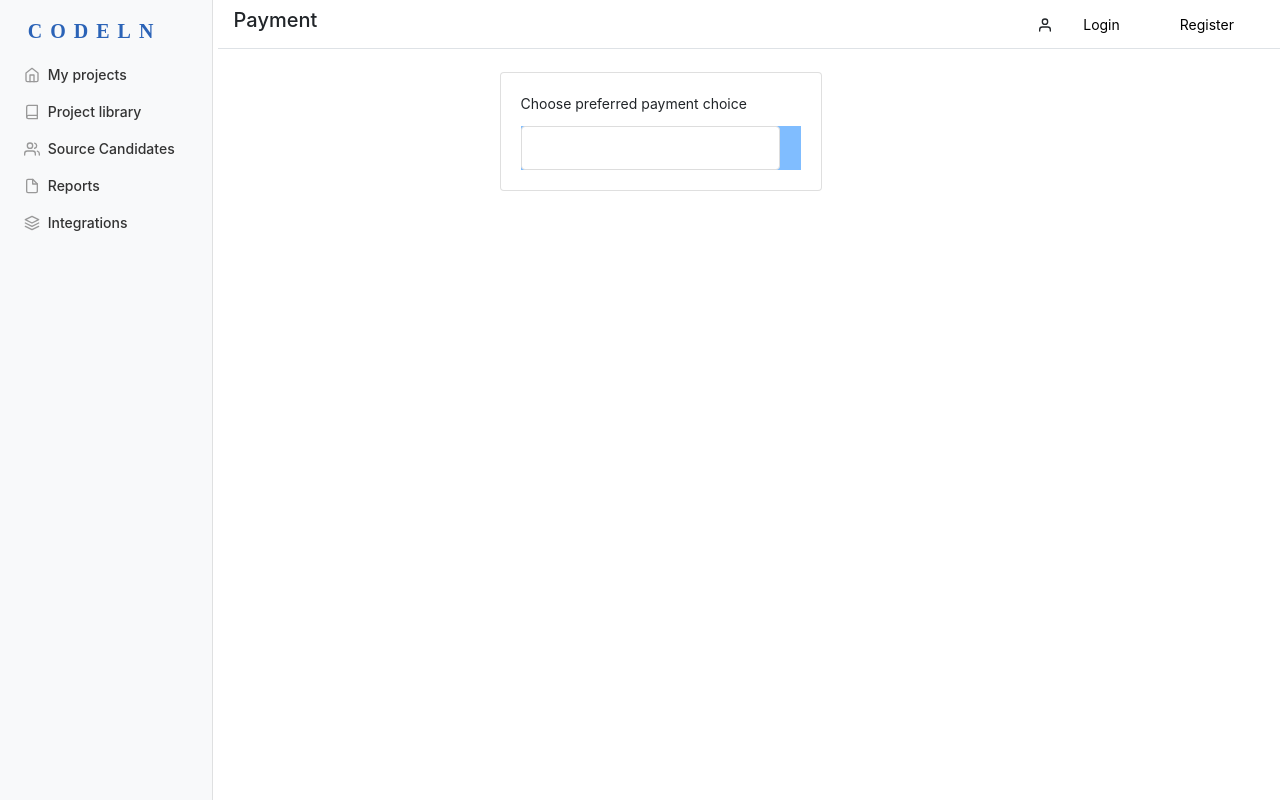
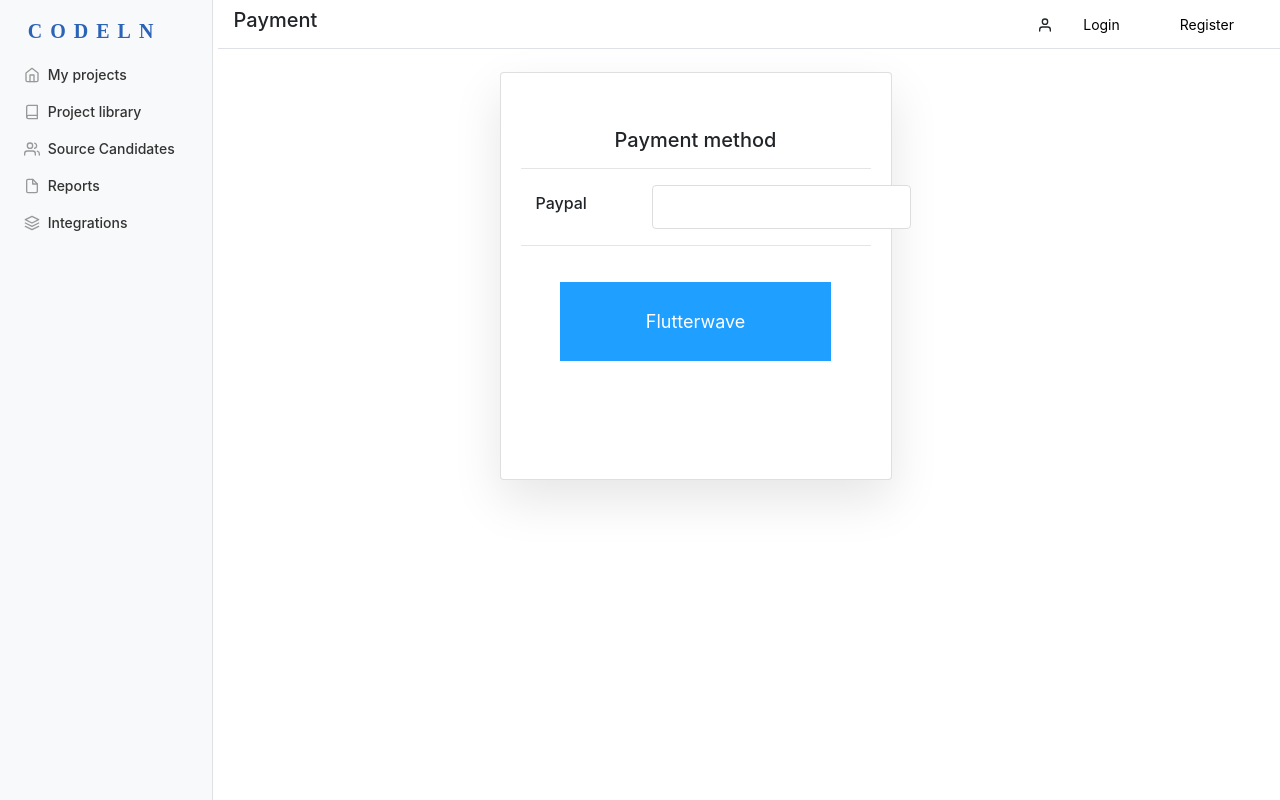
Before and after one commit to robertruhiu/response, a Django app: template payments/templates/payments/process.html in a window 1280 px wide. Run offline with Django 3.2, Linux system fonts and the light colour scheme; the template is opened without the code that fills it: most values are stand-ins (such as "Sample title", 1, 10 or a date in 2020); form fields are guessed from the names that the template uses; some libraries are stand-ins or nearby versions.

Commit message:
Payment page implimentation

```diff
--- /dev/null
+++ b/frontend/static/frontend/css/buttons.css
@@ -0,0 +1,61 @@
+
+button{
+    display: inline-block;
+    position: relative;
+    background: none;
+    border: none;
+    color: #ffffff;
+    font-size: 18px;
+    cursor: pointer;
+    margin: 20px 30px;
+    background: rgb(31, 159, 255);
+}
+span{
+    display: block;
+    padding: 25px 80px;
+}
+button::before, button::after{
+    content:"";
+    width: 0;
+    height: 2px;
+    position: absolute;
+    transition: all 0.2s linear;
+    background: #b706ff;
+}
+
+span::before, span::after{
+    content:"";
+    width:2px;
+    height:0;
+    position: absolute;
+    transition: all 0.2s linear;
+    background: #14ffb9;
+}
+button:hover::before, button:hover::after{
+    width: 100%;
+}
+button:hover span::before, button:hover span::after{
+    height: 100%;
+}
+
+/*----- button 5 -----*/
+.btn-5::after{
+    left:0;
+    bottom: 0;
+    transition-duration: 0.4s;
+}
+.btn-5 span::after{
+    right:0;
+    top: 0;
+    transition-duration: 0.4s;
+}
+.btn-5::before{
+    right: 0;
+    top: 0;
+    transition-duration: 0.4s;
+}
+.btn-5 span::before{
+    left: 0;
+    bottom: 0;
+    transition-duration: 0.4s;
+}
--- a/frontend/templates/recruiterbase.html
+++ b/frontend/templates/recruiterbase.html
@@ -17,6 +17,7 @@
 
     <link rel="stylesheet" href="{% static 'frontend/css/home.css' %}">
     <link rel="stylesheet" href="{% static 'frontend/css/stay.css' %}">
+    <link rel="stylesheet" href="{% static 'frontend/css/buttons.css' %}">
     {% block css %}
 
     {% endblock %}
--- a/payments/templates/payments/process.html
+++ b/payments/templates/payments/process.html
@@ -39,33 +39,82 @@
     </div>
 
     <div class="row">
-        <div class="col-lg-3">
 
-        </div>
-        <div class="col-lg-3">
-            <div class="card" style="width: 23em">
+        <div class="col-lg-6" style="margin: auto">
+            <div class="card" style="width: 28em;box-shadow:0 20px 50px rgba(0,0,0,.1);height: 408px">
 
                 <div class="card-body">
-                    <div class="card-title">Choose preferred payment choice</div>
-                    <div style="background-color: #80bdff">
-                        {{ form.render }}
+                    <div class="card-title text-center h5" style="padding-top: 10%">Payment method</div>
+                    <hr>
 
-                    </div>
+                        <div class="row" style="margin: auto">
+                            <div class="col-lg-4">
+                                <h6 style="margin-top:10% ">Paypal</h6>
+                            </div>
+                            <div class="col-lg-3">
+                                {{ form.render }}
+                            </div>
+                        </div>
+                    <hr>
+                    <form style="text-align: -webkit-center;">
+                        {#                    <script src="https://api.ravepay.co/flwv3-pug/getpaidx/api/flwpbf-inline.js"></script>#}
+                        <script src="https://ravesandboxapi.flutterwave.com/flwv3-pug/getpaidx/api/flwpbf-inline.js"></script>
+                        <button type="button" class="btn-5" onClick="payWithRave('{{amount}}')"><span>Flutterwave</span></button>
+                    </form>
+
 
                 </div>
             </div>
 
         </div>
-        <div class="col-lg-3">
 
-        </div>
     </div>
 
+</main>
+<script>
+    function openTab(tabName) {
+        var i;
+        var x = document.getElementsByClassName('letab');
+        for (i = 0; i < x.length; i++) {
+            x[i].style.display = "none"
+        }
+        document.getElementById(tabName).style.display = "block";
+    }
+    const API_publicKey = "FLWPUBK-37320275f784b16ec1e30b1342c0a223-X";
+
+    function payWithRave(amnt) {
+        console.log(amnt);
+        var x = getpaidSetup({
+            PBFPubKey: API_publicKey,
+            customer_email: "user@example.com",
+            amount: amnt,
+            customer_phone: "234099940409",
+            currency: "USD",
+            payment_method: "both",
+            txref: "rave-123456",
+            meta: [{
+                metaname: "flightID",
+                metavalue: "AP1234"
+            }],
+            onclose: function () {
+            },
+            callback: function (response) {
+                var txref = response.tx.txRef; // collect txRef returned and pass to a 					server page to complete status check.
+                console.log("This is the response returned after a charge", response);
+                if (
+                    response.tx.chargeResponseCode == "00" ||
+                    response.tx.chargeResponseCode == "0"
+                ) {
+                    // redirect to a success page
+                } else {
+                    // redirect to a failure page.
+                }
+
+                x.close(); // use this to close the modal immediately after payment.
+            }
+        });
+    }
+</script>
 
 
-
-
-
-
-</main>
 {% endblock %}
--- a/projects/templates/projects/all_projects.html
+++ b/projects/templates/projects/all_projects.html
@@ -1,4 +1,5 @@
 {% extends 'recruiterbase.html' %}
+{%load static %}
 
 {% block content %}
 <main role="main" class="col-md-9 ml-sm-auto col-lg-10 pt-3 px-4">
@@ -37,7 +38,7 @@
         </div>
 
     </div>
-    <div class="row">
+    <div class="row" >
         {% for project in all_projects %}
         <div class="col-lg-3">
             <a href="{% url 'projects:project' project.id%}" >
@@ -48,9 +49,6 @@
                         <span class="badge badge-primary">Level : {{ project.level }}</span>
                     </p>
                     <p> Concept tested : {{ project.concept }}</p>
-
-
-
                 </div>
                 <div class="card-footer text-muted">
                     <span class="badge badge-info">Framework : {{ project.framework.name }}</span>
```
Also changed, not shown: frontend/static/frontend/images/flutter.svg (added), frontend/static/frontend/images/tria.svg (added).
